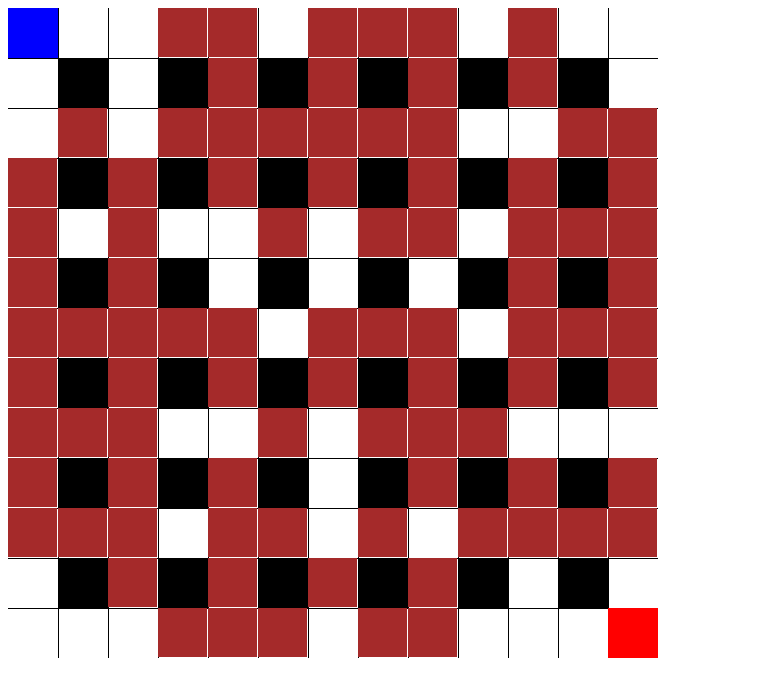
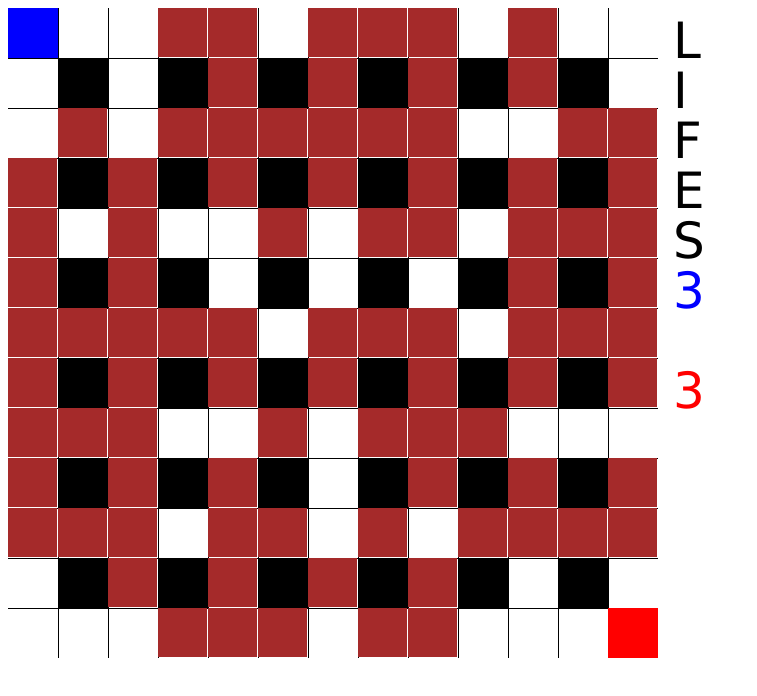
Before and after one commit to Kaneby/Slutprojekt-Bomberman-Fabian, a plain HTML site: page index.html in a window 1280 px wide. Shown: the whole page, without its empty margins (0-757 px from the left). Drawn offline with Linux system fonts and the light colour scheme.

Commit message:
Liv halvt fixat samt display för de

```diff
--- a/JS/Explosion.js
+++ b/JS/Explosion.js
@@ -101,7 +101,17 @@ function Explosion(startX, startY, whichPlayer, teamColour, explosionRange) {
                 } else if (i == boxes.length - 1) {
                     console.log("sista else this up = player range vänster");
                     this.rightExp = player.range;
+
+                 //inte spränga utanför spelplanen
+                } else if(this.xPos + j * 50 == 650){
+
+                    this.rightExp = j - 1;
+                    j = player.range + 1;
+                    i = boxes.length + 1;
                 }
+
+
+
             }
         }
         for (var j = 0; j <= player.range; j++) {
@@ -249,13 +259,24 @@ function Explosion(startX, startY, whichPlayer, teamColour, explosionRange) {
                     //console.log("player1 död");
                     players[1].xPos = 0;
                     players[1].yPos = 0;
-
+                    players[1].life--;
 
                 } else if (i == 2) {
 
                     //console.log("player2 död");
                     players[2].xPos = 600;
                     players[2].yPos = 600;
+                    players[2].life--;
+
+                    if(players[2].life == 0){
+
+                        ctx.fillStyle = "black";
+                        ctx.fillRect(0, 0, 750, 650);
+                        ctx.font="50px Verdana";
+                        ctx.fillText("BLÅ VINNER, GRATTIS!", 300, 300);
+
+
+                    }
 
                 }
 
--- a/JS/Player.js
+++ b/JS/Player.js
@@ -5,6 +5,7 @@ function Player(startX, startY, teamColour, explosionRange){
     this.yPos = startY;
     this.colour = teamColour
     this.range = explosionRange;
+    this.life = 3;
 
 
     this.render = function(){
--- a/JS/script.js
+++ b/JS/script.js
@@ -110,6 +110,23 @@ function update() {
 
         bombTimer1++;
     }
+
+    //skriva ut liv kvar
+
+    ctx.clearRect(650, 0, 50, 650);
+    ctx.font="50px Verdana";
+    ctx.fillStyle = "blue";
+    ctx.fillText(players[1].life, 665, 300);
+    ctx.fillStyle = "red"
+    ctx.fillText(players[2].life, 665, 400);
+
+    ctx.fillStyle = "black";
+    ctx.fillText("L", 665, 50);
+    ctx.fillText("I", 665, 100);
+    ctx.fillText("F", 665, 150);
+    ctx.fillText("E", 665, 200);
+    ctx.fillText("S", 665, 250);
+
     //starta removeBoxes funktionen
     if (bombTimer1 == 50) {
 
--- a/index.html
+++ b/index.html
@@ -17,7 +17,7 @@
 
 <body onload="start()"
       onkeydown = "keyDown(event)">
-    <canvas width="650" height="650" id="c"></canvas>
+    <canvas width="700" height="650" id="c"></canvas>
 </body>
 
 </html>
```
